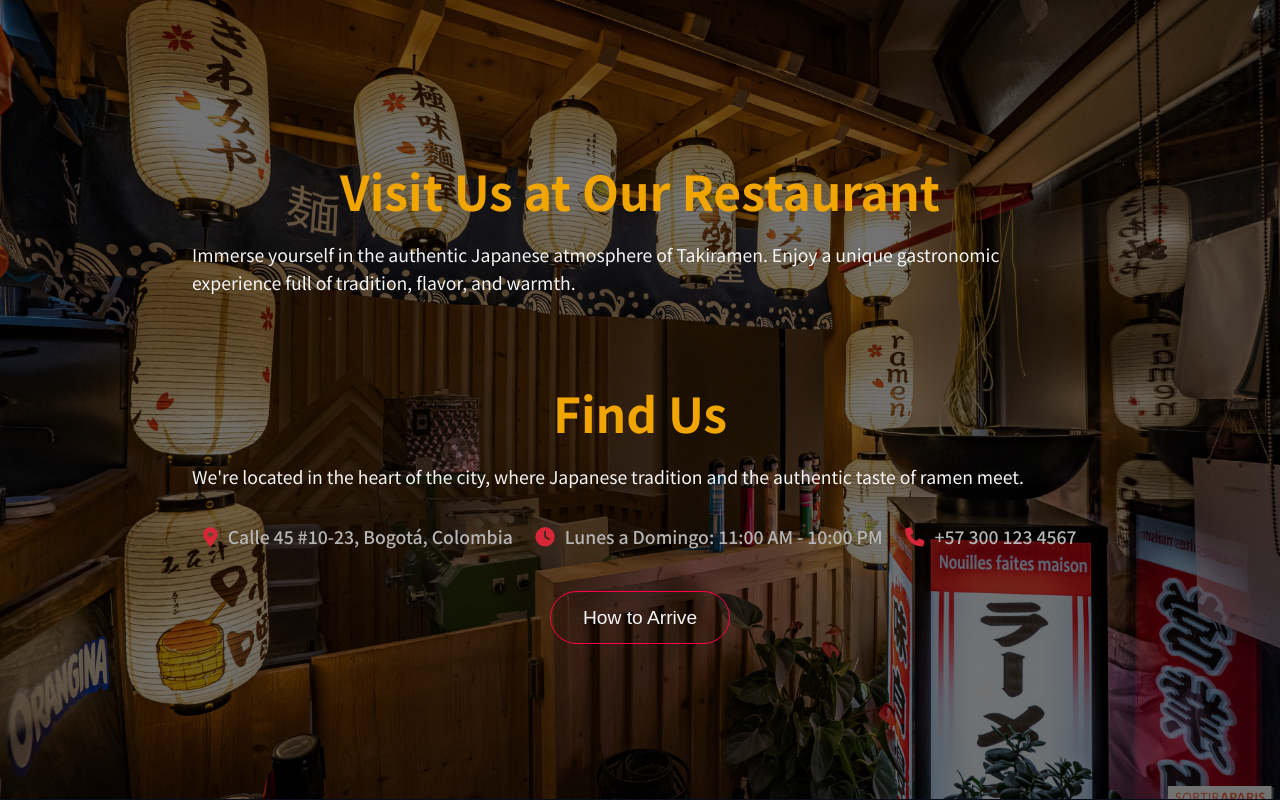
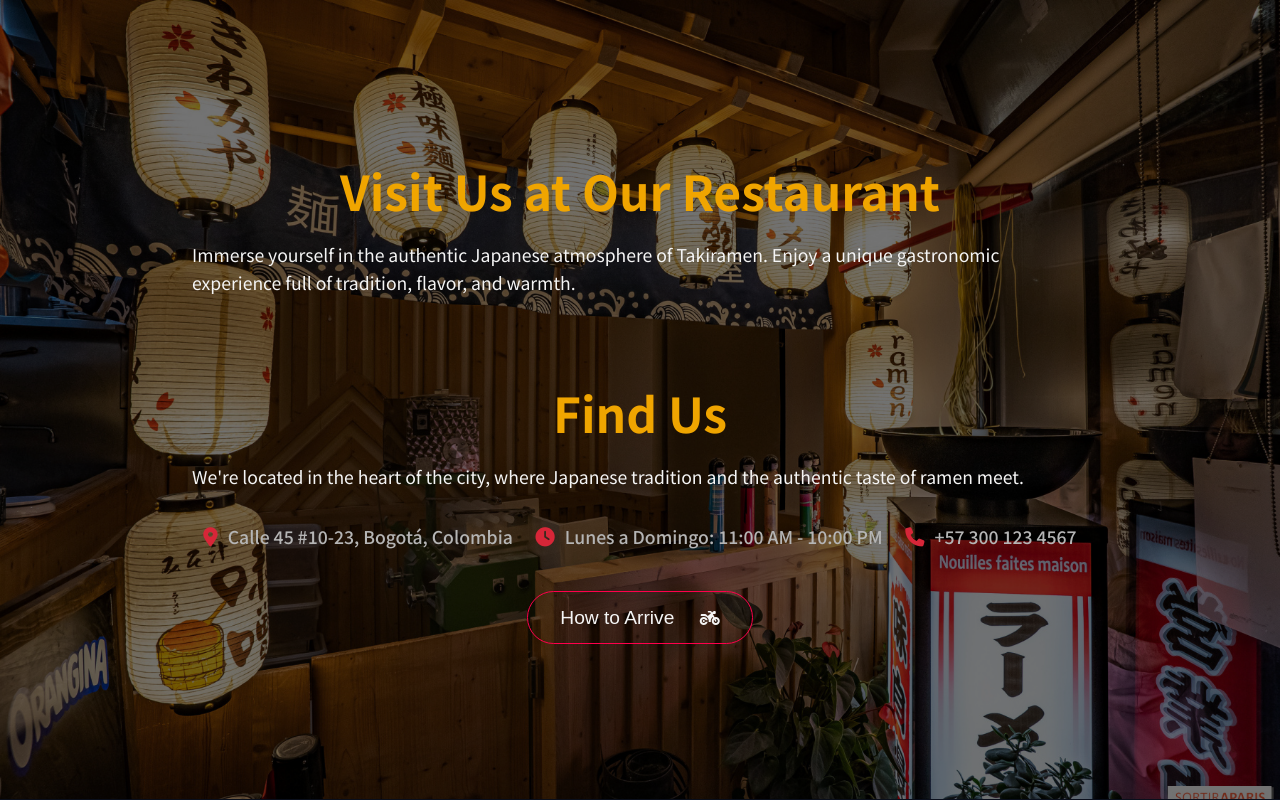
Before and after one commit to FaridDanilo/TakiRamen, a PHP site: page / in a window 1280 px wide. Shown: the part 2901-3701 px from the top of the page. Run offline with PHP 8.4, Linux system fonts and the light colour scheme.

Commit message:
Takiramen V2

```diff
--- a/assets/styles.css
+++ b/assets/styles.css
@@ -209,19 +209,25 @@ body h2 {
 }
 
 .btn-primary {
+    width: max-content;
     padding: 0.9rem 2rem;
     border-radius: 2rem;
     cursor: pointer;
     font-size: 1.2rem;
+    overflow: hidden;
+    background: transparent;
+    transition: all 0.3s ease;
     border: 1px solid var(--color-hover);
-    transition: all 0.3s ease;
     color: var(--color-texto-principal);
-    background: transparent;
+}
+
+.btn-primary i {
+    font-size: 1rem;
+    margin-left: 20px;
 }
 
 .btn-primary:hover {
     background: var(--color-hover);
-    animation: beat 2s ease infinite;
 }
 
 @media (max-width: 900px) {
--- a/index.html
+++ b/index.html
@@ -45,8 +45,7 @@
             <div class="hero__content fade-in-up">
                 <h2>The art of Japanese ramen</h2>
                 <p>Flavors that tell stories. Tradition, passion, and the Takiramen touch.</p>
-                <a href="#menu"><button class="btn-primary">See Menú</button></a>
-
+                <a href="#menu"><button class="btn-primary">See Menú <i class="fa-solid fa-arrow-right"></i></button></a>
             </div>
         </div>
     </section>
@@ -146,7 +145,7 @@
                 </div>
                 <a
                     href="https://www.google.com/maps/place/NIPPON+HOBBY+CENTER/@2.944923,-75.297915,15z/data=!4m6!3m5!1s0x8e3b75bd0fe49263:0xa23c4df6de7b6f87!8m2!3d2.9449232!4d-75.2979149!16s%2Fg%2F11rhwql73d?hl=es&entry=ttu&g_ep=EgoyMDI1MTAxNC4wIKXMDSoASAFQAw%3D%3D"><button
-                        class="btn-primary">How to Arrive</button></a>
+                        class="btn-primary">How to Arrive <i class="fa-solid fa-motorcycle"></i></button></a>
             </div>
         </div>
 
```
Also changed, not shown: 1 other file.
